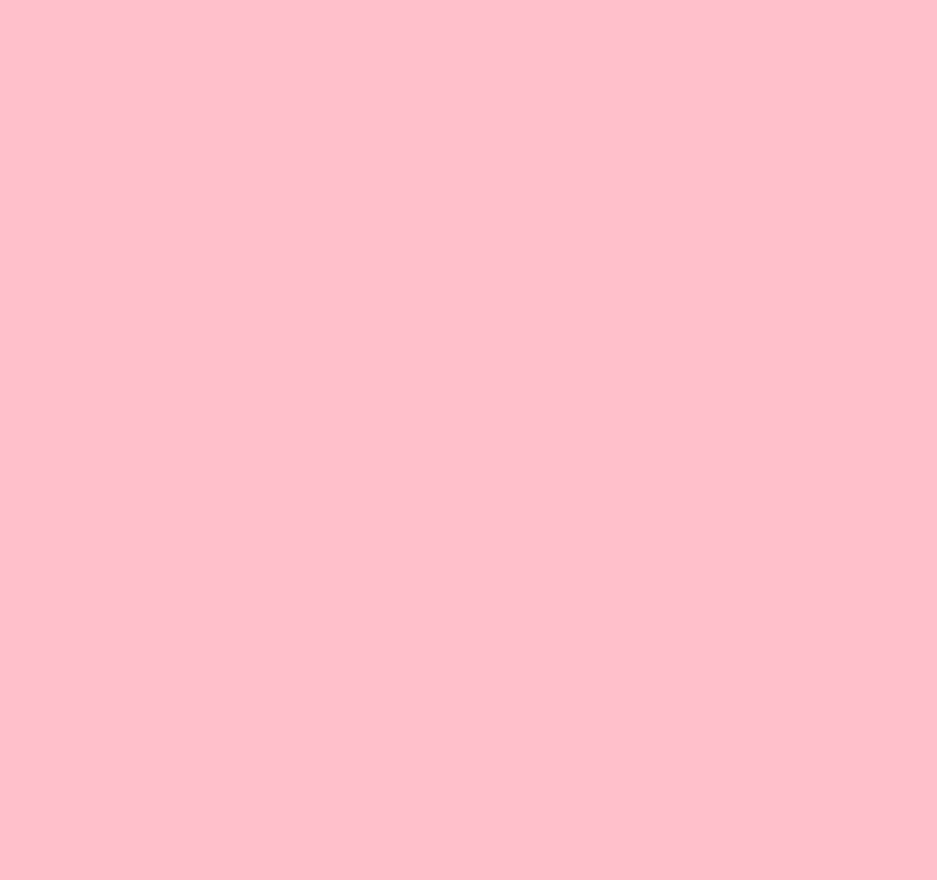
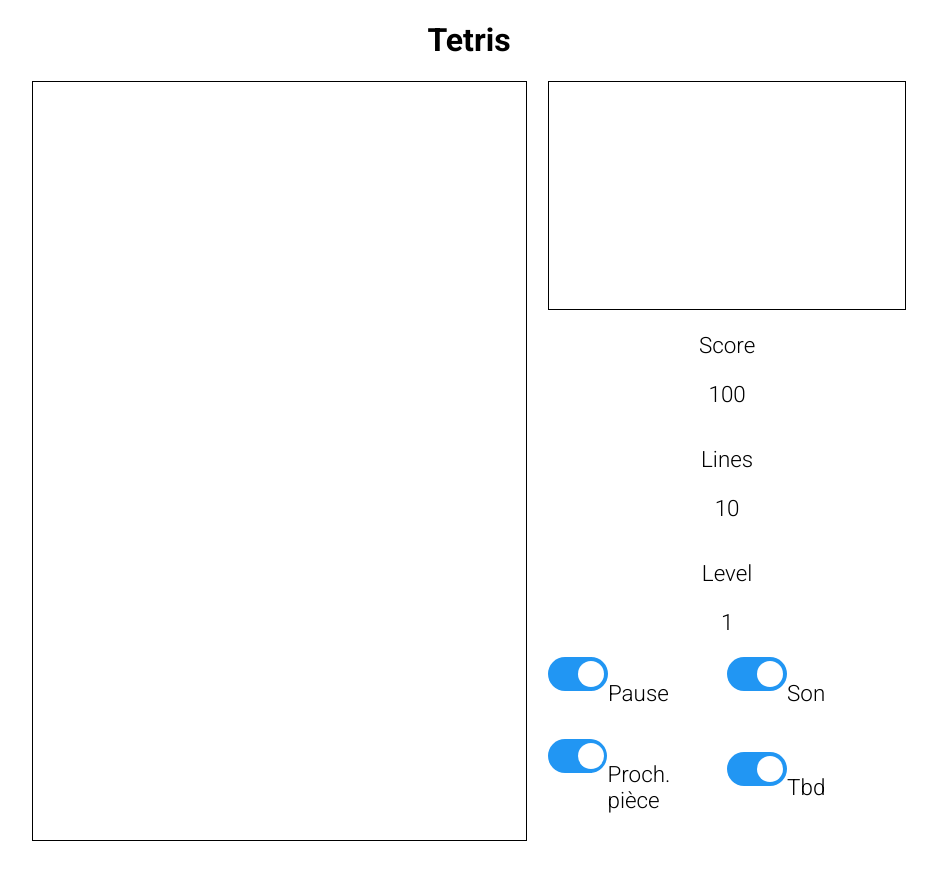
Before and after one commit to JuLblc/Tetris, a plain HTML site: page index.html in a window 1280 px wide. Shown: the whole page, without its empty margins (171-1108 px from the left). Before the commit the page ends 800 px from the top, so only its background shows below. Drawn offline with Linux system fonts and the light colour scheme.

Commit message:
start html & css

```diff
--- a/index.html
+++ b/index.html
@@ -3,9 +3,61 @@
     <head>
         <meta charset="utf-8" />
         <title>Tetris</title>
+        <link rel="icon" type="image/png" sizes="32x32" href="images/icon-gameboy.png">
         <link rel="stylesheet" href="style.css" />
     </head>
     <body>
+        <header>
+            <h1>Tetris</h1>
+        </header>
+        <section id="main">
+            <canvas id="play"></canvas>
+            <div id="playing-information">
+                <canvas id="next-form"></canvas>
+                <div class="info">
+                    <p class="text">Score</p>
+                    <p class="number">100</p>
+                </div>
+                <div class="info">
+                    <p class="text">Lines</p>
+                    <p class="number">10</p>
+                </div>
+                <div class="info">
+                    <p class="text">Level</p>
+                    <p class="number">1</p>
+                </div>
+                <div class="playing-option">
+                    <div class="toggle-container">
+                        <label class="switch">
+                            <input type="checkbox" checked>
+                            <span class="slider round"></span>
+                        </label>
+                        <p>Pause</p>
+                    </div>
+                    <div class="toggle-container">
+                        <label class="switch">
+                            <input type="checkbox" checked>
+                            <span class="slider round"></span>
+                        </label>
+                        <p>Son</p>
+                    </div>
+                    <div class="toggle-container">
+                        <label class="switch">
+                            <input type="checkbox" checked>
+                            <span class="slider round"></span>
+                        </label>
+                        <p>Proch. pièce</p>
+                    </div>
+                    <div class="toggle-container">
+                        <label class="switch">
+                            <input type="checkbox" checked>
+                            <span class="slider round"></span>
+                        </label>
+                        <p>Tbd</p>
+                    </div>
+                </div>
+            </div>
+        </section>
     </body>
     <script type="text/javascript" src="./script.js"></script>
 </html>
--- a/style.css
+++ b/style.css
@@ -1,3 +1,110 @@
+@import url('https://fonts.googleapis.com/css?family=Roboto+Condensed:700|Roboto:100,300,700');
 body{
-    background-color: pink; /*test pour voir si bien linker
+    margin:0;
+    font-family: Roboto;
+    font-size: 16px;
+    padding-bottom: 5em; /*marge en bas de page */
 }
+header{
+    text-align: center;
+}
+/*section "main" représente la zone de jeu*/
+#main{
+    height: 95vh; /*permets à la grille de rentrer dans la hauteur de l'écran*/
+    width: 70vw;
+    margin-left:auto;margin-right:auto; /*centrage vertical*/
+    display: flex;
+    justify-content: space-around;
+}
+#play{
+    border:1px solid black;
+    width: 55%; /*55% de la largeur de "main" pour la grille, 40% pour les informations et 5% entre les éléments*/
+}
+#playing-information{
+    display:flex;
+    flex-direction: column;
+    width:40%; /*55% de la largeur de "main" pour la grille, 40% pour les informations et 5% entre les éléments*/
+    font-size: 1.4em;
+}
+#next-form{
+    border:1px solid black;
+    height: 30%; /*30% de la hauteur de "playing-information" pour la proch. pièce, 15% pour chaque div "info" et 25% la div "option"*/
+}
+.info{
+    height: 15%; /*30% de la hauteur de "playing-information" pour la proch. pièce, 15% pour chaque div "info" et 25% la div "option"*/
+}
+.text{
+    text-align: center;
+}
+.number{
+    text-align: center;
+}
+.playing-option{
+    height: 25%; /*30% de la hauteur de "playing-information" pour la proch. pièce, 15% pour chaque div "info" et 25% la div "option"*/
+    display: flex;
+    flex-wrap: wrap; /*pour retour à la ligne*/
+    align-items: center;
+}
+.toggle-container{
+    width:50%; /*Pour faire rentrer 2 éléments par ligne*/
+    display: flex;
+}
+.switch {
+    position: relative;
+    display: inline-block;
+    width: 60px;
+    height: 34px;
+}
+
+.switch input {
+    opacity: 0;
+    width: 0;
+    height: 0;
+}
+
+.slider {
+    position: absolute;
+    cursor: pointer;
+    top: 0;
+    left: 0;
+    right: 0;
+    bottom: 0;
+    background-color: #ccc;
+    -webkit-transition: .4s;
+    transition: .4s;
+}
+
+.slider:before {
+    position: absolute;
+    content: "";
+    height: 26px;
+    width: 26px;
+    left: 4px;
+    bottom: 4px;
+    background-color: white;
+    -webkit-transition: .4s;
+    transition: .4s;
+}
+
+input:checked + .slider {
+    background-color: #2196F3;
+}
+
+input:focus + .slider {
+    box-shadow: 0 0 1px #2196F3;
+}
+
+input:checked + .slider:before {
+    -webkit-transform: translateX(26px);
+    -ms-transform: translateX(26px);
+    transform: translateX(26px);
+}
+
+  /* Rounded sliders */
+.slider.round {
+    border-radius: 34px;
+}
+
+.slider.round:before {
+    border-radius: 50%;
+}
```
Also changed, not shown: script.js (+9 -1 lines), images/icon-gameboy.png (added).
